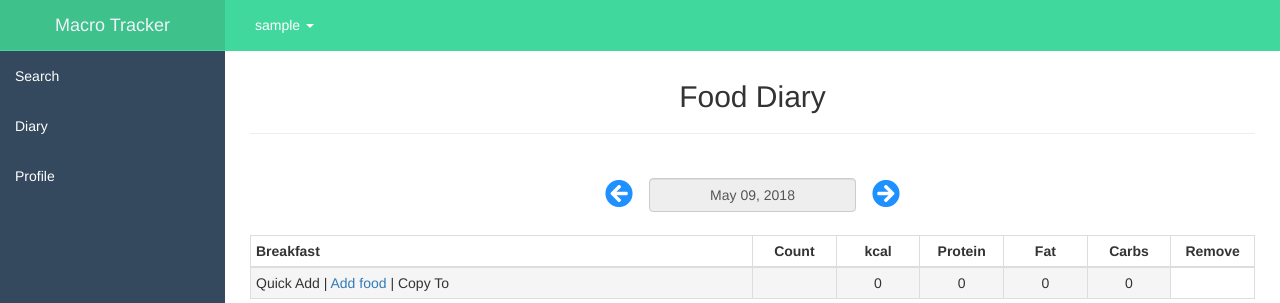
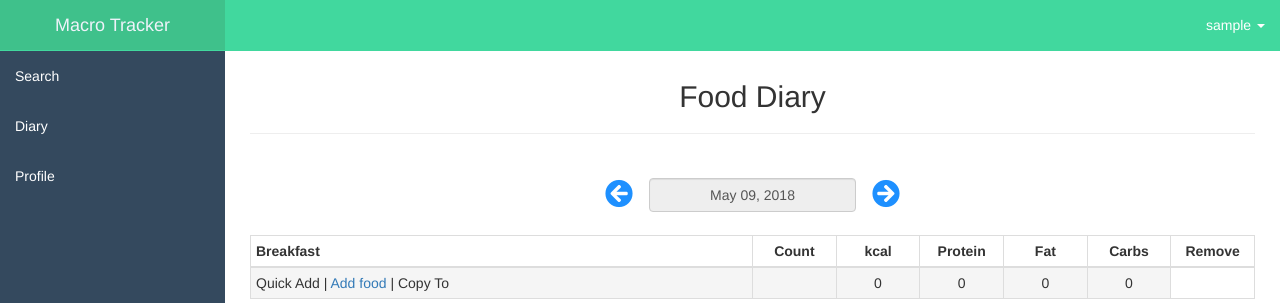
Before and after one commit to grassten/MacroTrackerProject, a Flask app: page /diary in a window 1280 px wide. Shown: the top 303 px of the page. Run offline with Flask 2, Linux system fonts and the light colour scheme; the visitor is signed in with stand-in values (Sample User, id 1); data comes from the database, SQL or seed files in the repository; data that the repository does not hold is empty; some libraries are stand-ins or nearby versions.

Commit message:
styling navbar

```diff
--- a/app/templates/base.html
+++ b/app/templates/base.html
@@ -6,7 +6,7 @@ styles %} {{super()}}
 <div id="wrapper">
 	<nav class="navbar navbar-default navbar-fixed-top">
 		<div class="navbar-header">
-			<button type="button" class="navbar-toggle collapsed" data-toggle="collapse" data-target="#navbar" aria-expanded="false"
+			<button type="button" class="navbar-toggle collapsed" data-toggle="collapse" data-target=".navbar-collapse" aria-expanded="false"
 			 aria-controls="navbar">
 				<span class="sr-only">Toggle navigation</span>
 				<span class="icon-bar"></span>
@@ -17,7 +17,7 @@ styles %} {{super()}}
 		</div>
 		<!--top menu-->
 		<div class="collapse navbar-collapse">
-			<ul class="nav navbar-nav top-nav">
+			<ul class="nav navbar-right top-nav">
 				{% if current_user.is_anonymous %}
 				<li>
 					<a href="{{ url_for('login') }}">Login</a>
```
